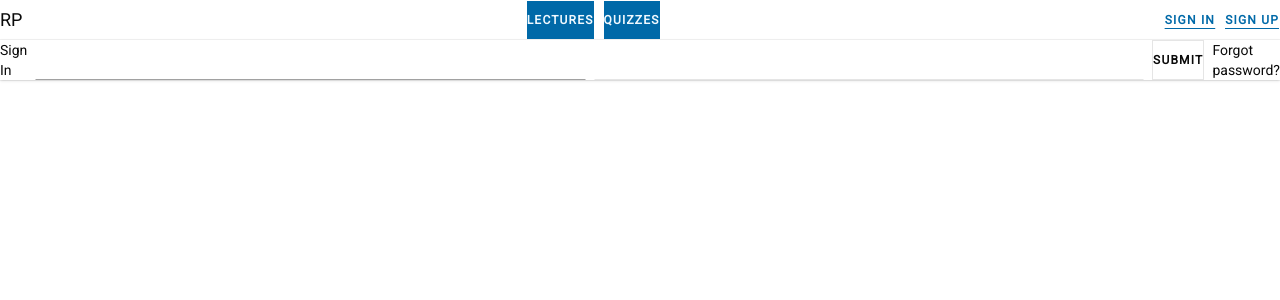
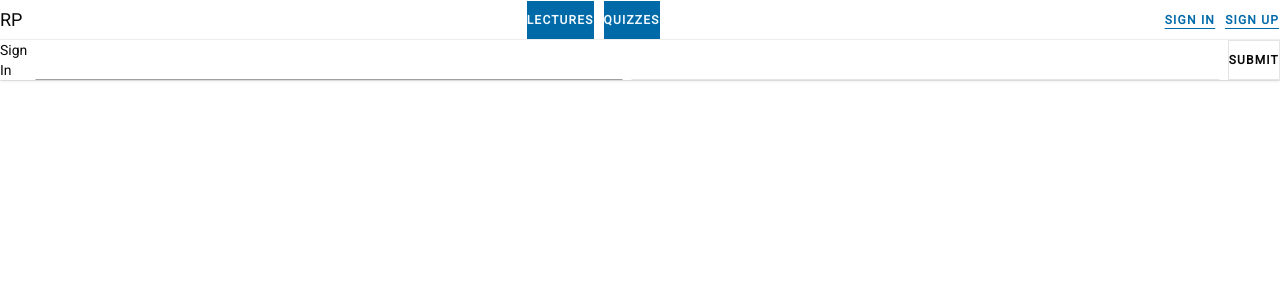
Before and after one commit to RichardPickman/massage, a React (Vite) app: page /auth/login in a window 1280 px wide. Shown: the top 300 px of the page. Built offline with nearby package versions, Linux system fonts and the light colour scheme; no server answers.

Commit message:
remove the recover-password dead end

```diff
--- a/src/forms/Auth.tsx
+++ b/src/forms/Auth.tsx
@@ -1,5 +1,4 @@
 import { useState } from 'react';
-import { Link as RouterLink } from 'react-router-dom';
 
 import { Alert } from '@/components/Alert';
 import { Button } from '@/components/ui/button';
@@ -19,7 +18,12 @@ interface AuthProps {
     header: string;
 }
 
-export const Auth = ({ submitting, errorData, onSubmit, header }: AuthProps) => {
+export const Auth = ({
+    submitting,
+    errorData,
+    onSubmit,
+    header,
+}: AuthProps) => {
     const [email, setEmail] = useState('');
     const [password, setPassword] = useState('');
 
@@ -50,11 +54,6 @@ export const Auth = ({ submitting, errorData, onSubmit, header }: AuthProps) =>
                 >
                     {submitting ? 'Submitting...' : 'Submit'}
                 </Button>
-                {header === 'Sign In' && (
-                    <RouterLink to={'/auth/recover'}>
-                        Forgot password?
-                    </RouterLink>
-                )}
             </div>
         </Card>
     );
--- a/src/routes/Auth/index.tsx
+++ b/src/routes/Auth/index.tsx
@@ -16,8 +16,5 @@ export const authRouter = {
             path: 'register',
             element: <Signup />,
         },
-        {
-            path: 'recover',
-        },
     ],
 };
```
